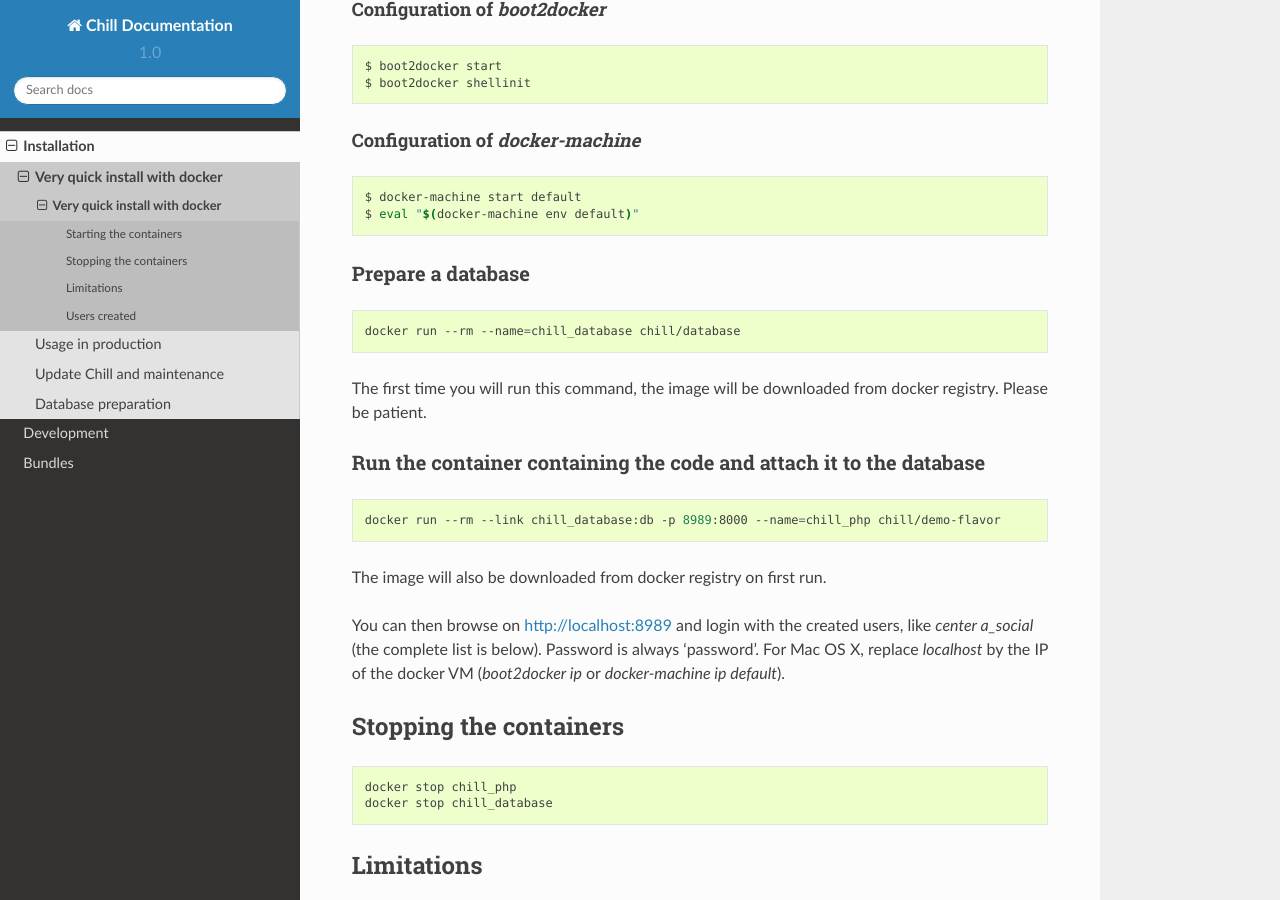
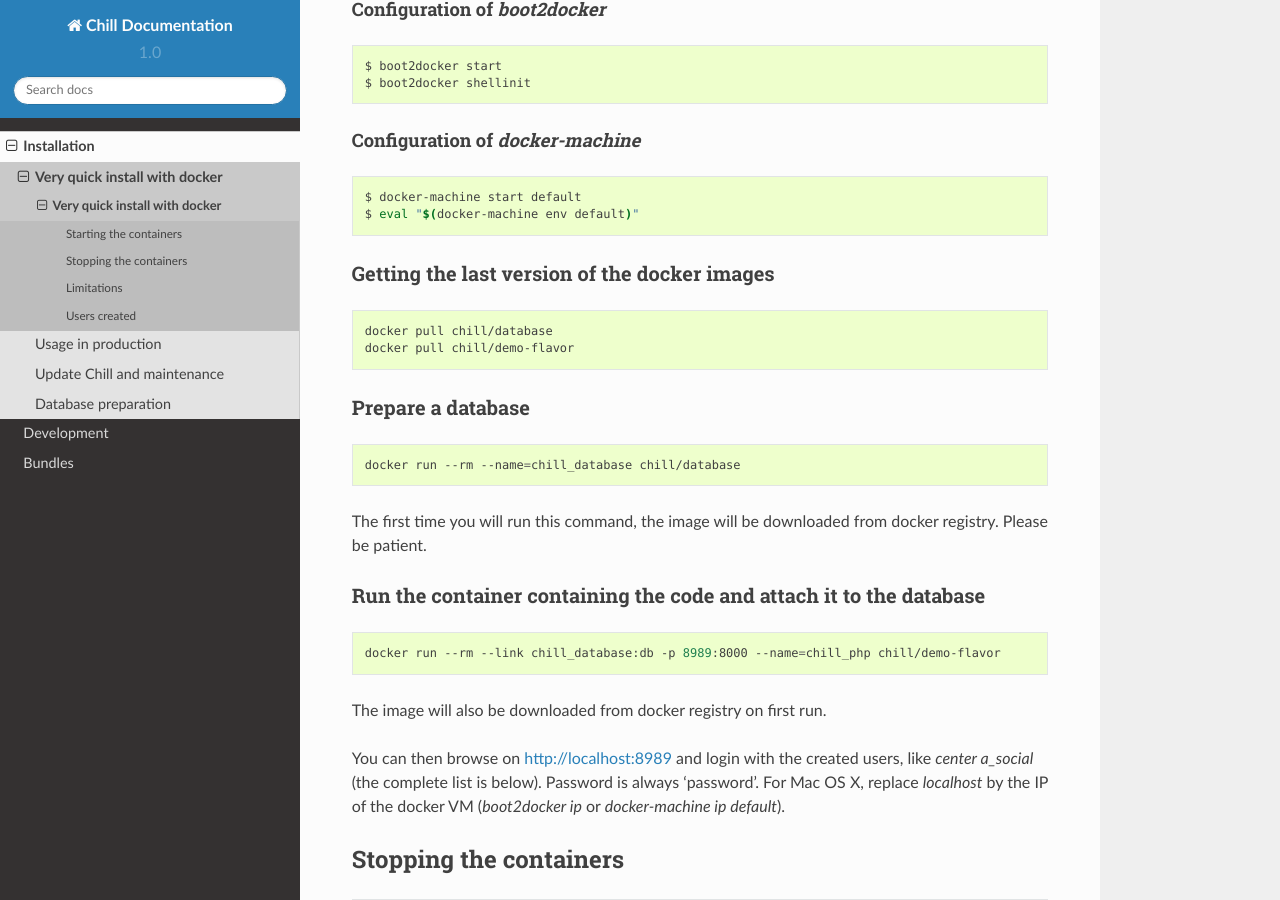
Before and after one commit to Chill-project/Documentation, a Sphinx documentation site: the page built from source/installation/very_quick_start_with_docker.rst, in a window 1280 px wide and 900 px high, scrolled down 490 px. Built offline with Sphinx 7.4.7 and the Read the Docs theme 2.0.0, drawn with Linux system fonts in a browser that asks for light colours.

Commit message:
Adding information about getting the last version of the docker images

```diff
--- a/source/installation/very_quick_start_with_docker.rst
+++ b/source/installation/very_quick_start_with_docker.rst
@@ -42,6 +42,15 @@
 
    $ docker-machine start default
    $ eval "$(docker-machine env default)"
+
+
+Getting the last version of the docker images
+----------------------------------------------
+
+.. code-block:: bash
+
+   docker pull chill/database
+   docker pull chill/demo-flavor
 
 
 Prepare a database
```
